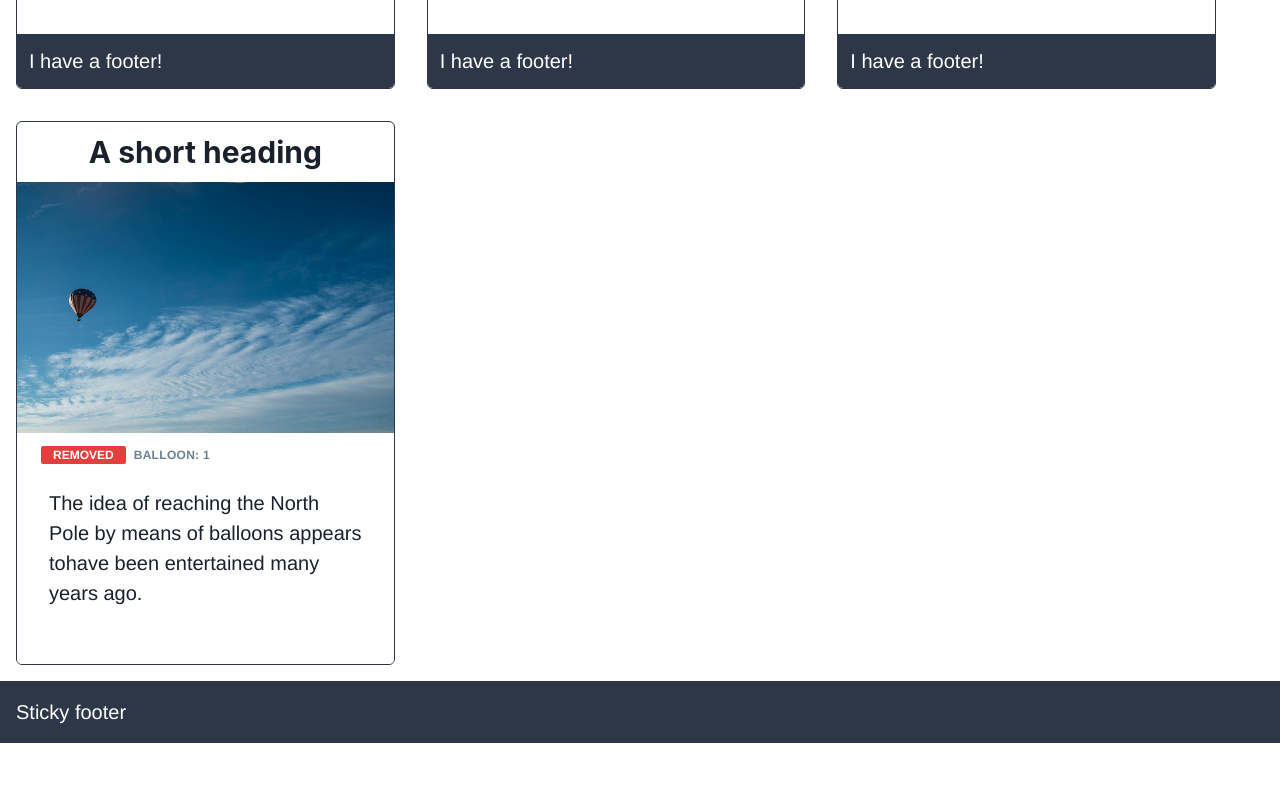
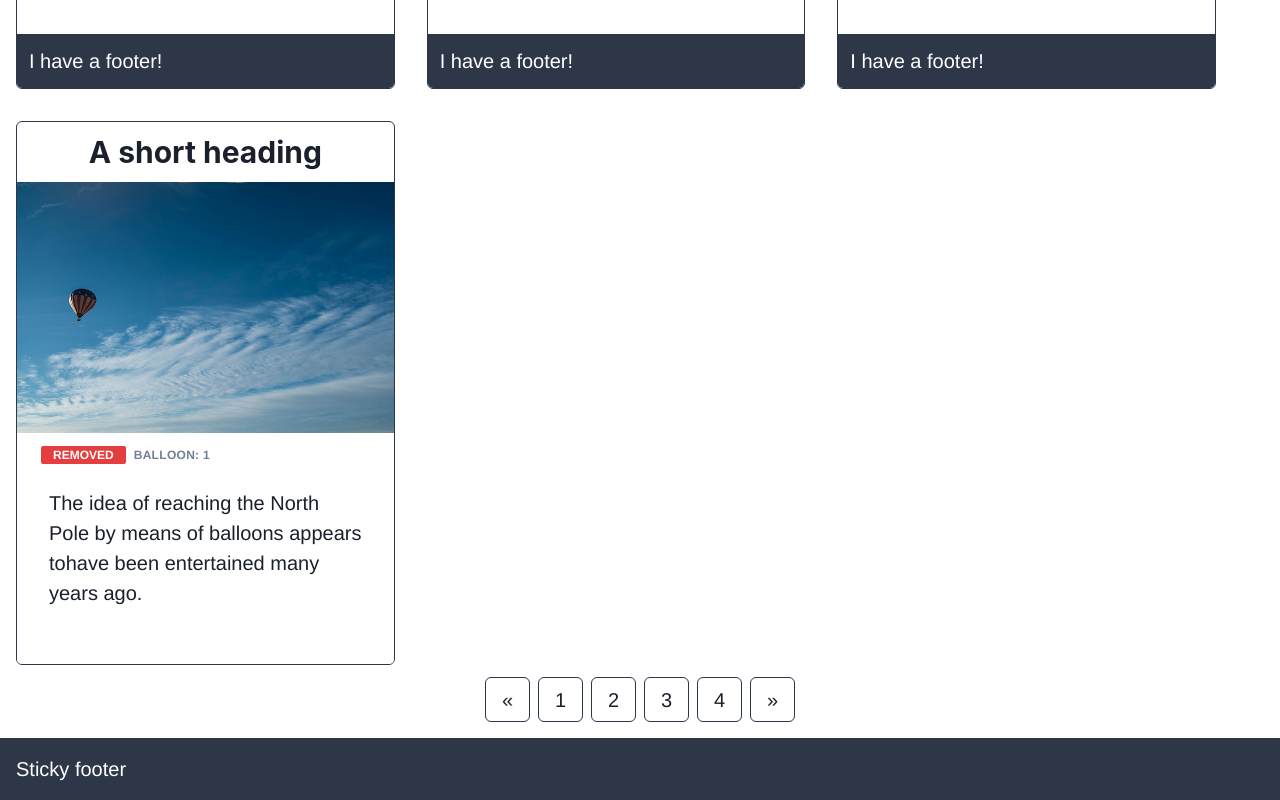
Before and after one commit to cm-kato-moqrin/css-layout-cookbook, a React (Create React App) app: page / in a window 1280 px wide. Shown: the part 737-1537 px from the top of the page. Before the commit the page ends 1480 px from the top, so only its background shows below. Built offline with nearby package versions, Linux system fonts and the light colour scheme.

Commit message:
first commit

```diff
--- a/src/App.tsx
+++ b/src/App.tsx
@@ -1,8 +1,6 @@
 import * as React from 'react';
 import { ChakraProvider, Box } from '@chakra-ui/react';
-import Header from './components/Header';
-import Footer from './components/Footer';
-import CardGrid from './components/CardGrid';
+import { CardGrid, Footer, Header, Pagination } from './components';
 import customTheme from './extendTheme';
 
 export const App = () => (
@@ -12,6 +10,7 @@ export const App = () => (
         <Header />
         <Box p={4} mb='auto'>
           <CardGrid />
+          <Pagination />
         </Box>
         <Footer />
       </Box>
--- /dev/null
+++ b/src/app/data.ts
@@ -0,0 +1,52 @@
+import { Card } from './types';
+export const dummyData: Card[] = [
+  {
+    imageUrl: 'balloons',
+    imageAlt: 'Hot air balloons',
+    balloonCount: 'so many',
+    header: 'A short heading',
+    content:
+      'The idea of reaching the North Pole by means of balloons appears to' +
+      'have been entertained many years ago.',
+    badgeColor: 'gray',
+    badgeStatus: 'Default',
+    isFooter: true,
+    footerContent: 'I have a footer!',
+  },
+  {
+    imageUrl: 'balloons2',
+    imageAlt: 'Hot air balloons',
+    balloonCount: 1,
+    header: 'A short heading',
+    content: 'Short content.',
+    badgeColor: 'green',
+    badgeStatus: 'New',
+    isFooter: true,
+    footerContent: 'I have a footer!',
+  },
+  {
+    imageUrl: 'balloons',
+    imageAlt: 'Hot air balloons',
+    balloonCount: 'so many',
+    header: 'A longer heading in this card',
+    content:
+      'In a curious work, published in Paris in 1863 by Delaville Dedreux,' +
+      'there is a suggestion for reaching the North Pole by an aerostat.',
+    badgeColor: 'green',
+    badgeStatus: 'New',
+    isFooter: true,
+    footerContent: 'I have a footer!',
+  },
+  {
+    imageUrl: 'balloons2',
+    imageAlt: 'Hot air balloons',
+    balloonCount: 1,
+    header: 'A short heading',
+    content:
+      'The idea of reaching the North Pole by means of balloons appears to' +
+      'have been entertained many years ago.',
+    badgeColor: 'red',
+    badgeStatus: 'Removed',
+    isFooter: false,
+  },
+];
--- a/src/components/CardGrid.tsx
+++ b/src/components/CardGrid.tsx
@@ -2,58 +2,9 @@ import { SimpleGrid } from '@chakra-ui/layout';
 import React from 'react';
 import CardItem from './CardItem';
 import { Card } from '../app/types';
+import { dummyData } from '../app/data';
 
-const items: Card[] = [
-  {
-    imageUrl: 'balloons',
-    imageAlt: 'Hot air balloons',
-    balloonCount: 'so many',
-    header: 'A short heading',
-    content:
-      'The idea of reaching the North Pole by means of balloons appears to' +
-      'have been entertained many years ago.',
-    badgeColor: 'gray',
-    badgeStatus: 'Default',
-    isFooter: true,
-    footerContent: 'I have a footer!',
-  },
-  {
-    imageUrl: 'balloons2',
-    imageAlt: 'Hot air balloons',
-    balloonCount: 1,
-    header: 'A short heading',
-    content: 'Short content.',
-    badgeColor: 'green',
-    badgeStatus: 'New',
-    isFooter: true,
-    footerContent: 'I have a footer!',
-  },
-  {
-    imageUrl: 'balloons',
-    imageAlt: 'Hot air balloons',
-    balloonCount: 'so many',
-    header: 'A longer heading in this card',
-    content:
-      'In a curious work, published in Paris in 1863 by Delaville Dedreux,' +
-      'there is a suggestion for reaching the North Pole by an aerostat.',
-    badgeColor: 'green',
-    badgeStatus: 'New',
-    isFooter: true,
-    footerContent: 'I have a footer!',
-  },
-  {
-    imageUrl: 'balloons2',
-    imageAlt: 'Hot air balloons',
-    balloonCount: 1,
-    header: 'A short heading',
-    content:
-      'The idea of reaching the North Pole by means of balloons appears to' +
-      'have been entertained many years ago.',
-    badgeColor: 'red',
-    badgeStatus: 'Removed',
-    isFooter: false,
-  },
-];
+const items: Card[] = dummyData;
 
 function CardItems(cardProperties: Card[]) {
   let cardItems;
--- /dev/null
+++ b/src/components/Pagination.tsx
@@ -0,0 +1,54 @@
+import { HStack, Link, Square, VisuallyHidden } from '@chakra-ui/react';
+import React from 'react';
+
+const pages: number[] = [1, 2, 3, 4];
+
+function PageLinks(pages: number[]) {
+  let pageLinks;
+  pageLinks = pages.map((page) => (
+    <Square borderColor='#2D3748' borderWidth='1px' rounded='md' size='45px'>
+      <Link
+        _hover={{
+          color: 'purple.500',
+        }}
+        href=''
+      >
+        <VisuallyHidden>page</VisuallyHidden>
+        {page}
+      </Link>
+    </Square>
+  ));
+  return pageLinks;
+}
+
+function Pagination() {
+  return (
+    <HStack mt={3} justifyContent={'center'} as={'nav'} aria-label='pagination'>
+      <Square borderColor='#2D3748' borderWidth='1px' rounded='md' size='45px'>
+        <Link
+          _hover={{
+            color: 'purple.500',
+          }}
+          href=''
+        >
+          <span aria-hidden='true'>&laquo;</span>
+          <VisuallyHidden>previous set of pages</VisuallyHidden>
+        </Link>
+      </Square>
+      {PageLinks(pages)}
+      <Square borderColor='#2D3748' borderWidth='1px' rounded='md' size='45px'>
+        <Link
+          _hover={{
+            color: 'purple.500',
+          }}
+          href=''
+        >
+          <span aria-hidden='true'>&raquo;</span>
+          <VisuallyHidden>next set of pages</VisuallyHidden>
+        </Link>
+      </Square>
+    </HStack>
+  );
+}
+
+export default Pagination;
--- /dev/null
+++ b/src/components/index.tsx
@@ -0,0 +1,6 @@
+export { default as BreadCrumbNav } from './BreadCrumbNav';
+export { default as CardGrid } from './CardGrid';
+export { default as CardItem } from './CardItem';
+export { default as Footer } from './Footer';
+export { default as Header } from './Header';
+export { default as Pagination } from './Pagination';
```
